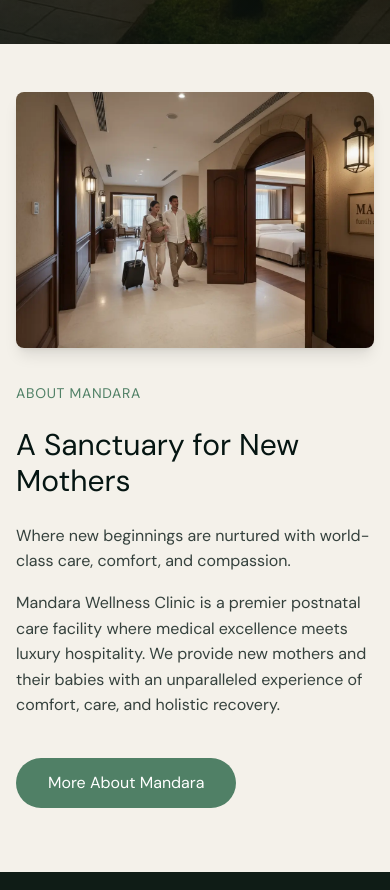
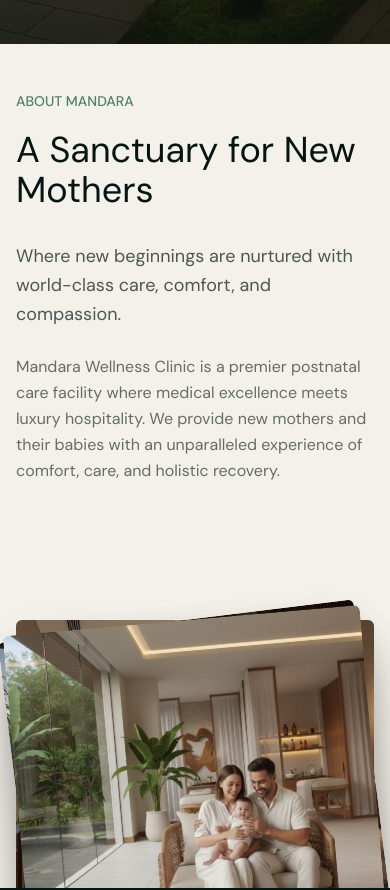
Before and after one commit to reacttrogon/mandara, a Next.js app: page / in a window 390 px wide. Shown: the part 800-1690 px from the top of the page. Built offline with nearby package versions, Linux system fonts and the light colour scheme; no server answers.

Commit message:
changes in video and photo section

```diff
--- a/src/app/_components/AboutMandara.jsx
+++ b/src/app/_components/AboutMandara.jsx
@@ -1,31 +1,107 @@
 "use client";
 
+import { useEffect, useRef } from "react";
 import Image from "next/image";
-import { aboutMandara } from "../_utils/data";
-import { useEffect, useRef } from "react";
 import gsap from "gsap";
 import { ScrollTrigger } from "gsap/ScrollTrigger";
+import { aboutMandara } from "../_utils/data";
 
 gsap.registerPlugin(ScrollTrigger);
 
 export default function AboutMandara() {
   const sectionRef = useRef(null);
+  const imageRefs = useRef([]);
 
-  const { label, heading, lead, description, buttonText, image } =
-    aboutMandara || {};
+  const { label, heading, lead, description, image } = aboutMandara || {};
+
+  const stackImages = [
+    image,
+    "/assets/gallery/abouttt.png",
+    "/assets/gallery/modern.png",
+  ];
+
+  const targetAngles = [5, -2, 0];
 
   useEffect(() => {
+    imageRefs.current = imageRefs.current.slice(0, stackImages.length);
+
     const ctx = gsap.context(() => {
-      // Text animation only
+      /* ----------------------------
+         Text animation
+      ----------------------------- */
       gsap.from("[data-animate='text']", {
-        opacity: 0,
-        y: 40,
+        opacity: 1,
+        y: 30,
+        stagger: 0.1,
         duration: 0.8,
-        ease: "power3.out",
-        stagger: 0.15,
+        ease: "power2.out",
         scrollTrigger: {
           trigger: sectionRef.current,
-          start: "top 75%",
+          start: "top 80%",
+        },
+      });
+
+
+      ScrollTrigger.matchMedia({
+
+        /* ===== Desktop + Tablet ===== */
+        "(min-width: 768px)": () => {
+          const tl = gsap.timeline({
+            scrollTrigger: {
+              trigger: sectionRef.current,
+              start: "top top",
+              end: "+=100%",
+              scrub: 1,
+              pin: true,
+              anticipatePin: 1,
+            },
+          });
+
+          imageRefs.current.forEach((img, index) => {
+            tl.fromTo(
+              img,
+              {
+                yPercent: 50,
+                rotate: targetAngles[index] - 10,
+              },
+              {
+                yPercent: 0,
+                rotate: targetAngles[index],
+                ease: "power2.out",
+              },
+              index === 0 ? "0" : "-=0.3"
+            );
+          });
+        },
+
+        /* ===== Mobile ===== */
+        "(max-width: 767px)": () => {
+          const tl = gsap.timeline({
+            scrollTrigger: {
+              trigger: sectionRef.current,
+              start: "top top",
+              end: "+=170%",
+              scrub: 1,
+              pin: true,
+              anticipatePin: 1,
+            },
+          });
+
+          imageRefs.current.forEach((img, index) => {
+            tl.fromTo(
+              img,
+              {
+                yPercent: 30,                 // reduced movement
+                rotate: targetAngles[index] - 5,
+              },
+              {
+                yPercent: 0,
+                rotate: targetAngles[index] * 0.5, // softer rotation
+                ease: "power2.out",
+              },
+              index === 0 ? "0" : "-=0.2"
+            );
+          });
         },
       });
     }, sectionRef);
@@ -34,54 +110,51 @@
   }, []);
 
   return (
-    <section
-      id="about"
-      ref={sectionRef}
-      className="py-12 md:py-24 bg-cream"
-    >
-      <div className="container mx-auto px-4 md:px-6">
-        <div className="flex flex-col md:flex-row items-center gap-8 md:gap-12">
-          <div className="w-full md:w-5/12 order-2 md:order-1">
-            <div className="mb-4" data-animate="text">
-              <span className="text-sm uppercase tracking-wider text-primary mb-2 inline-block">
+    <section ref={sectionRef} className="bg-cream overflow-hidden">
+      <div className="min-h-screen flex items-center justify-center container mx-auto px-4 md:px-14 py-10">
+        <div className="flex flex-col md:flex-row items-center justify-between w-full gap-10">
+
+          {/* Left content */}
+          <div className="w-full md:w-1/2 z-10">
+            <div data-animate="text" className="mb-4">
+              <span className="text-primary uppercase text-sm font-medium">
                 {label}
               </span>
             </div>
 
-            <h2
-              className="text-3xl md:text-4xl lg:text-5xl mb-6 text-dark"
-              data-animate="text"
-            >
+            <h2 data-animate="text" className="text-4xl md:text-6xl text-dark mb-8">
               {heading}
             </h2>
 
-            <p className="text-dark/80 mb-4" data-animate="text">
-              {lead}
-            </p>
-
-            <p className="text-dark/80 mb-10" data-animate="text">
-              {description}
-            </p>
-
-            <a
-              href="#about"
-              className="inline-block px-8 py-3 bg-primary text-white rounded-full hover:bg-primary/90 transition-colors mb-4 whitespace-nowrap"
-              data-animate="text"
-            >
-              {buttonText}
-            </a>
+            <div data-animate="text" className="space-y-6 max-w-lg">
+              <p className="text-lg text-dark/70 leading-relaxed">{lead}</p>
+              <p className="text-dark/60 leading-relaxed">{description}</p>
+            </div>
           </div>
 
-          <div className="w-full md:w-7/12 order-1 md:order-2">
-            <Image
-              src={image}
-              alt={label}
-              className="w-full rounded-lg shadow-lg"
-              width={400}
-              height={300}
-              loading="lazy"
-            />
+          {/* Right stacked images */}
+          <div className="w-full md:w-[40%] h-[320px] sm:h-[360px] md:h-[500px] relative">
+            <div className="relative w-full h-full">
+              {stackImages.map((src, index) => (
+                <div
+                  key={index}
+                  ref={(el) => (imageRefs.current[index] = el)}
+                  className="absolute inset-0 w-full h-full rounded-md overflow-hidden shadow-2xl"
+                  style={{ zIndex: index + 10 }}
+                >
+                  <Image
+                    src={src}
+                    alt={`Mandara Image ${index + 1}`}
+                    fill
+                    className="object-cover"
+                    sizes="(max-width: 768px) 90vw, 33vw"
+                    priority={index === 0}
+                  />
+                </div>
+              ))}
+            </div>
           </div>
+
         </div>
       </div>
     </section>
--- a/src/app/_components/GallerySection.jsx
+++ b/src/app/_components/GallerySection.jsx
@@ -87,7 +87,7 @@
                 <div className="absolute inset-0 bg-black/20 group-hover:bg-black/5 transition-colors duration-500" />
 
                 <div className="absolute bottom-4 left-4 right-4 opacity-0 group-hover:opacity-100 transition-opacity duration-500">
-                  <div className=" bg-black/30 border border-white/10 rounded-full px-4 py-2 text-white/80 text-[16px] tracking-wide">
+                  <div className=" bg-black/30 border border-white/10 rounded-full px-8 py-4 text-white/80 text-[16px] tracking-wide">
                     Mandara Wellness Retreat
                   </div>
                 </div>
--- a/src/app/_components/Services.jsx
+++ b/src/app/_components/Services.jsx
@@ -12,7 +12,7 @@
   const serviceImages = [galleries[0], galleries[4], galleries[2]];
 
   return (
-    <section className="py-8 md:py-16 bg-cream overflow-hidden">
+    <section className="py-8 md:py-16 bg-cream overflow-hidden relative z-10">
       <div className="container mx-auto px-4 md:px-8">
         {/* Header */}
         <div className="mb-8 md:mb-12 text-center md:text-left">
@@ -33,11 +33,10 @@
               <motion.div
                 key={index}
                 className={`group relative py-6 cursor-pointer transition-all duration-500
-                ${
-                  activeService === index
+                ${activeService === index
                     ? "opacity-100"
                     : "opacity-70 hover:opacity-100"
-                }`}
+                  }`}
                 onMouseEnter={() => setActiveService(index)}
               >
                 <div className="flex items-center justify-between mb-2">
@@ -51,11 +50,10 @@
 
                   <ArrowUpRight
                     className={`w-6 h-6 md:w-7 md:h-7 transition-transform duration-500
-                    ${
-                      activeService === index
+                    ${activeService === index
                         ? "text-gold rotate-45"
                         : "text-dark/40 group-hover:text-dark"
-                    }`}
+                      }`}
                   />
                 </div>
 
--- /dev/null
+++ b/src/app/_components/VideoScrollSection.jsx
@@ -0,0 +1,118 @@
+"use client";
+
+import { useEffect, useRef } from "react";
+import { gsap } from "gsap";
+import { ScrollTrigger } from "gsap/ScrollTrigger";
+
+gsap.registerPlugin(ScrollTrigger);
+
+export default function VideoScrollSection() {
+  const sectionRef = useRef(null);
+  const videoRef = useRef(null);
+  const containerRef = useRef(null);
+  const hasPlayedRef = useRef(false);
+
+  // configuration to control initial dimensions
+  const config = {
+    desktop: { width: "50vw", height: "25vw" },
+    tablet: { width: "40vw", height: "22.5vw" },
+    mobile: { width: "90vw", height: "50.6vw" },
+  };
+
+  useEffect(() => {
+    const prefersReducedMotion = window.matchMedia(
+      "(prefers-reduced-motion: reduce)",
+    ).matches;
+    if (prefersReducedMotion) return;
+
+    const video = videoRef.current;
+    if (video) video.pause();
+
+    const ctx = gsap.context(() => {
+      ScrollTrigger.matchMedia({
+        // Desktop
+        "(min-width: 1024px)": function () {
+          setupScrollAnimation(config.desktop.width, config.desktop.height);
+        },
+        // Tablet
+        "(min-width: 768px) and (max-width: 1023px)": function () {
+          setupScrollAnimation(config.tablet.width, config.tablet.height);
+        },
+        // Mobile
+        "(max-width: 767px)": function () {
+          gsap.set(containerRef.current, {
+            width: config.mobile.width,
+            height: config.mobile.height,
+            borderRadius: "1rem",
+          });
+        },
+      });
+
+      function setupScrollAnimation(initialWidth, initialHeight) {
+        // Set initial state
+        gsap.set(containerRef.current, {
+          width: initialWidth,
+          height: initialHeight,
+          borderRadius: "1.5rem",
+        });
+
+        const tl = gsap.timeline({
+          scrollTrigger: {
+            trigger: sectionRef.current,
+            start: "top top",
+            end: "+=550%",
+            pin: true,
+            scrub: 1,
+            anticipatePin: 1,
+            onUpdate: (self) => {
+              if (self.progress >0.20 && !hasPlayedRef.current) {
+                video?.play();
+                hasPlayedRef.current = true;
+              }
+              if (self.progress < 0.19 && hasPlayedRef.current) {
+                video?.pause();
+                hasPlayedRef.current = false;
+              }
+            },
+          },
+        });
+
+        tl.to(containerRef.current, {
+          width: "100vw",
+          height: "100vh",
+          borderRadius: 0,
+          ease: "none",
+        });
+      }
+    }, sectionRef);
+
+    return () => ctx.revert();
+  }, []);
+
+  return (
+    <section
+      ref={sectionRef}
+      className="relative z-10 md:h-screen w-full py-4 bg-cream"
+    >
+      <div className="flex h-full w-full items-center justify-center">
+        <div
+          ref={containerRef}
+          className="relative overflow-hidden [will-change:width,height,border-radius]"
+        >
+          <video
+            ref={videoRef}
+            loop
+            muted
+            autoPlay
+            playsInline
+            disablePictureInPicture
+            preload="auto"
+            className="block h-full w-full object-cover"
+          >
+            <source src="/assets/video/video.mp4" type="video/mp4" />
+          </video>
+        </div>
+      </div>
+    </section>
+  );
+}
--- a/src/app/page.js
+++ b/src/app/page.js
@@ -15,6 +15,7 @@
 import ContactUs from "./_components/ContactUs.jsx";
 import Footer from "./_components/Footer.jsx";
 import MandaraManifesto from "./_components/MandaraManifesto.jsx";
+import VideoScrollSection from "./_components/VideoScrollSection.jsx";
 
 export default function Home() {
   return (
@@ -23,6 +24,7 @@
       <HeroSlider />
       <AboutMandara />
       <MandaraManifesto />
+      <VideoScrollSection />
       <Services />
       {/*Hided because of client requirement*/}
       {/* <MarqueeSection /> */}
```
Also changed, not shown: 2 other files (tests, documents, lock files or other folders).
